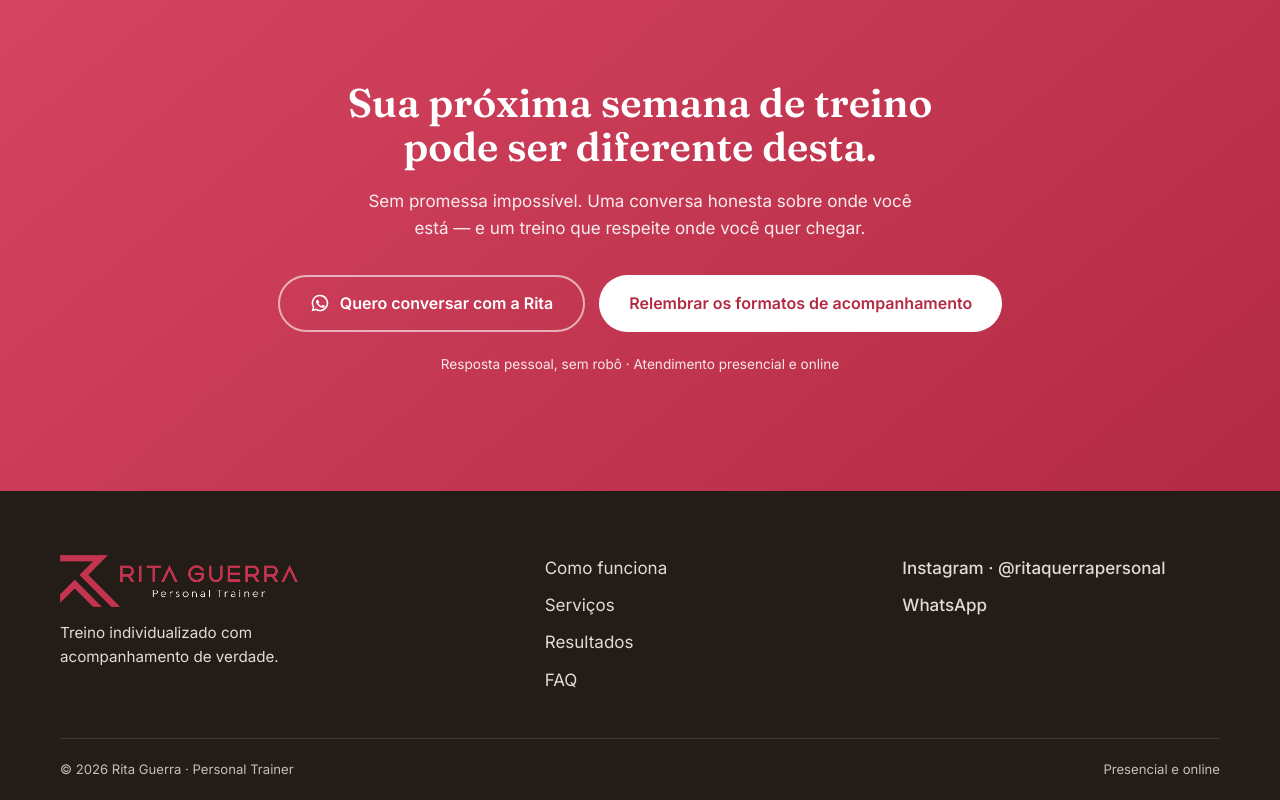
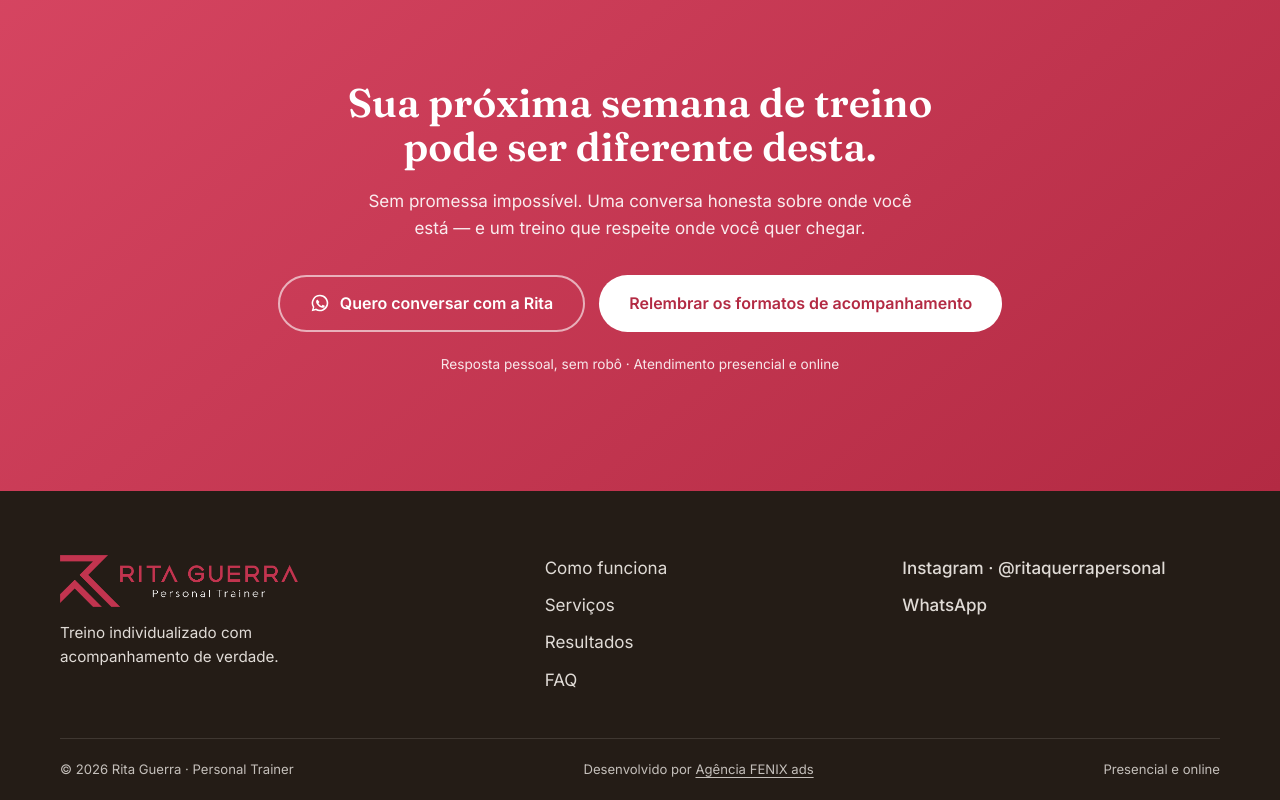
Before and after one commit to contatofenixads/rita-guerra-personal, a React (Vite) app: page / in a window 1280 px wide. Shown: the part 10360-11160 px from the top of the page. Built offline with nearby package versions, Linux system fonts and the light colour scheme; no server answers; the database is empty; a web font is replaced by a local one.

Commit message:
chore: publish workspace changes

```diff
--- a/index.html
+++ b/index.html
@@ -3,8 +3,10 @@
   <head>
     <meta charset="UTF-8" />
     <meta name="viewport" content="width=device-width, initial-scale=1.0" />
-    <title>Rita Guerra — Personal Trainer | Treino individual e acompanhamento</title>
-    <link rel="icon" type="image/png" href="/favicon.png" />
+    <title>Rita Guerra | Personal Trainer</title>
+    <link rel="icon" type="image/x-icon" href="/favicon.ico" />
+    <link rel="icon" type="image/png" sizes="32x32" href="/favicon.png" />
+    <link rel="apple-touch-icon" sizes="180x180" href="/favicon.png" />
     <meta
       name="description"
       content="Treinos individualizados com acompanhamento próximo da personal trainer Rita Guerra. Presencial e online, com treino no app, vídeos de execução e ajustes na sua rotina."
--- a/src/App.tsx
+++ b/src/App.tsx
@@ -668,6 +668,16 @@ function Footer({ salesMode = false }: { salesMode?: boolean }) {
       </div>
       <div className="container footer-base">
         <span>© {new Date().getFullYear()} Rita Guerra · Personal Trainer</span>
+        <span className="footer-credit">
+          Desenvolvido por{' '}
+          <a
+            href="https://agenciafenixads.lovable.app/"
+            target="_blank"
+            rel="noopener noreferrer"
+          >
+            Agência FENIX ads
+          </a>
+        </span>
         <span>Presencial e online</span>
       </div>
     </footer>
--- a/src/style.css
+++ b/src/style.css
@@ -1573,6 +1573,46 @@ summary:focus-visible {
   font-size: 0.82rem;
 }
 
+.footer-base span {
+  flex: 1 1 auto;
+  text-align: center;
+}
+
+.footer-base span:first-child {
+  text-align: left;
+}
+
+.footer-base span:last-child {
+  text-align: right;
+}
+
+.footer-credit a {
+  color: inherit;
+  text-decoration: underline;
+  text-underline-offset: 3px;
+  transition: opacity 0.2s;
+}
+
+.footer-credit a:hover,
+.footer-credit a:focus {
+  opacity: 0.8;
+}
+
+@media (max-width: 640px) {
+  .footer-base {
+    flex-direction: column;
+    align-items: center;
+    text-align: center;
+    gap: 8px;
+  }
+
+  .footer-base span,
+  .footer-base span:first-child,
+  .footer-base span:last-child {
+    text-align: center;
+  }
+}
+
 /* ---------- barra fixa mobile ---------- */
 
 .mobile-bar {
```
Also changed, not shown: public/favicon.png, 8 other files (tests, documents, lock files or other folders).
